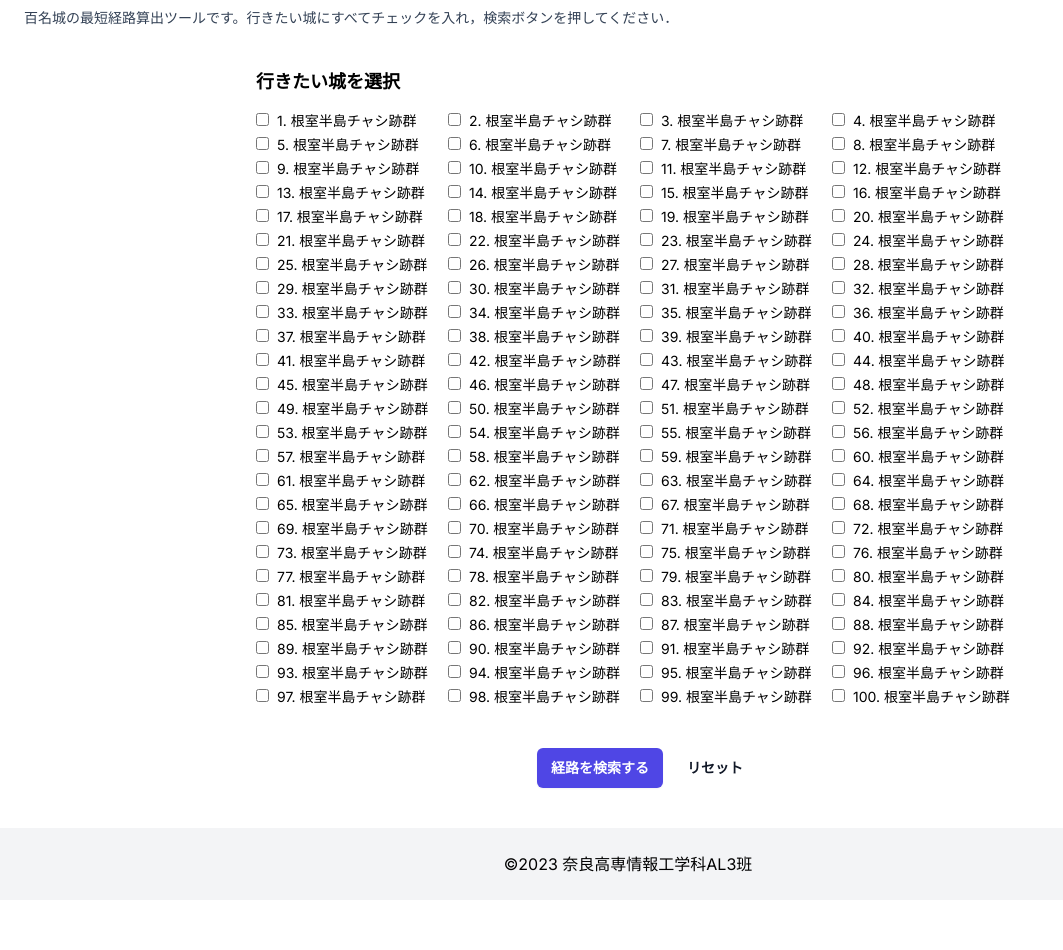
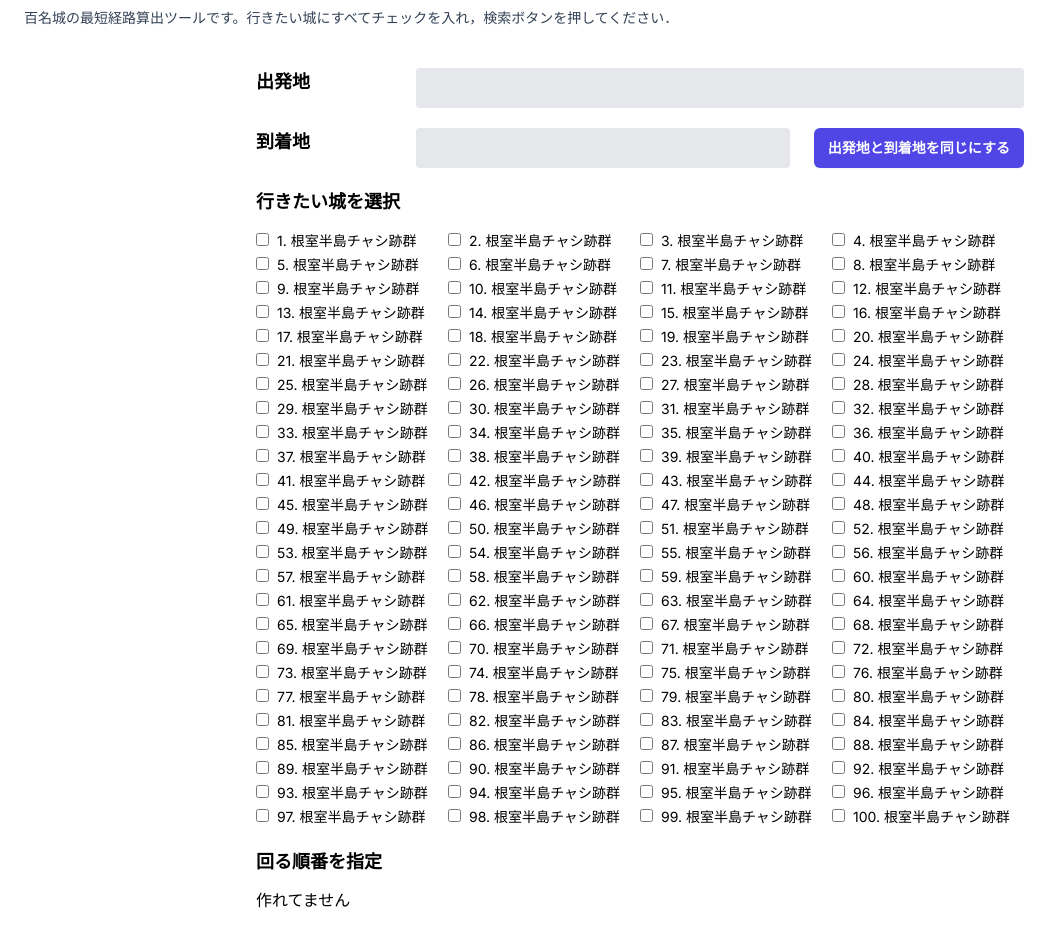
Before and after one commit to ynori123/al_castle, a Next.js app in the folder frontend/: page /travel in a window 1280 px wide. Shown: the part 160-1110 px from the top of the page, without its empty margins (0-1063 px from the left). Before the commit the page ends 1060 px from the top, so only its background shows below. Built offline with nearby package versions, Linux system fonts and the light colour scheme.

Commit message:
出発地・到着地等追加

```diff
--- a/frontend/src/app/travel/page.tsx
+++ b/frontend/src/app/travel/page.tsx
@@ -15,11 +15,32 @@ export default function Travel() {
           discription="百名城の最短経路算出ツールです。行きたい城にすべてチェックを入れ，検索ボタンを押してください．"
         />
 
-        <form action="/travel/result" method="post">
+        <form action="/travel/result" method="post" className="mx-64">
           {/* 全城分のチェックボックス */}
-
-          <div className="flex flex-wrap justify-center">
-            <div className="flex flex-wrap mx-64">
+          <div className="flex mb-5">
+            <label className="block text-lg font-bold mb-3 w-40">出発地</label>
+            <input
+              className="bg-gray-200 appearance-none border-2 flex-1 border-gray-200 w-4/5 rounded py-2 px-4 text-gray-700 leading-tight focus:outline-none focus:bg-white focus:border-purple-500"
+              id="inline-full-name"
+              type="text"
+            />
+          </div>
+          <div className="flex mb-5">
+            <label className="block text-lg font-bold mb-3 w-40">到着地</label>
+            <input
+              className="bg-gray-200 appearance-none border-2 flex-1 border-gray-200 w-4/5 rounded py-2 px-4 text-gray-700 leading-tight focus:outline-none focus:bg-white focus:border-purple-500"
+              id="inline-full-name"
+              type="text"
+            />
+            <button
+              className="rounded-md bg-indigo-600 ml-6 px-3.5 py-2.5 text-sm font-semibold text-white shadow-sm hover:bg-indigo-500 focus-visible:outline focus-visible:outline-2 focus-visible:outline-offset-2 focus-visible:outline-indigo-600"
+              type="submit"
+            >
+              出発地と到着地を同じにする
+            </button>
+          </div>
+          <div className="flex flex-wrap justify-center mb-5">
+            <div className="flex flex-wrap">
               <label className="block text-lg font-bold mb-3">
                 行きたい城を選択
               </label>
@@ -45,7 +66,13 @@ export default function Travel() {
               </ul>
             </div>
           </div>
+          <div>
+            <label className="block text-lg font-bold mb-3">
+              回る順番を指定
+            </label>
 
+            <p>作れてません</p>
+          </div>
           <div className="my-10 flex items-center justify-center gap-x-6">
             <button
               className="rounded-md bg-indigo-600 px-3.5 py-2.5 text-sm font-semibold text-white shadow-sm hover:bg-indigo-500 focus-visible:outline focus-visible:outline-2 focus-visible:outline-offset-2 focus-visible:outline-indigo-600"
```
